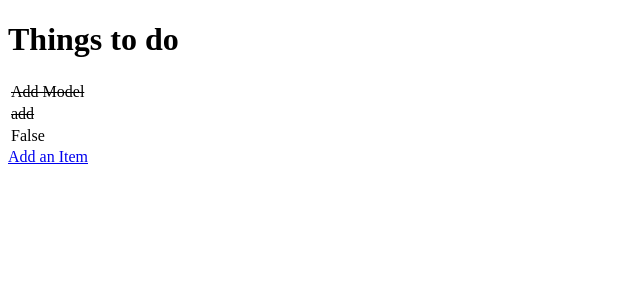
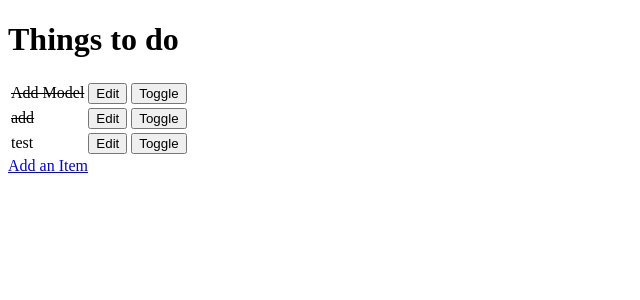
Before and after one commit to Natalitta/hello-django, a Django app: page / in a window 1280 px wide. Shown: the top 300 px of the page, without its empty margins (0-640 px from the left). Run offline with Django 3.2, Linux system fonts and the light colour scheme; data comes from the database, SQL or seed files in the repository; both versions use the stored data as it was after the commit.

Commit message:
Add edit and toggle functionality to items

```diff
--- a/django_todo/urls.py
+++ b/django_todo/urls.py
@@ -15,10 +15,12 @@ Including another URLconf
 """
 from django.contrib import admin
 from django.urls import path
-from todo.views import get_todo_list, add_item
+from todo import views
 
 urlpatterns = [
     path('admin/', admin.site.urls),
-    path('', get_todo_list, name='get_todo_list'),
-    path('add', add_item, name='add'),
+    path('', views.get_todo_list, name='get_todo_list'),
+    path('add', views.add_item, name='add'),
+    path('edit/<item_id>', views.edit_item, name='edit'),
+    path('toggle/<item_id>', views.toggle_item, name='toggle'),
 ]
--- a/todo/templates/todo/todo_list.html
+++ b/todo/templates/todo/todo_list.html
@@ -16,8 +16,18 @@
                 {% if item.done %}
                     <td><strike>{{ item.name }}</strike></td>
                 {% else %}
-                    <td>{{ item.done }}</td>
+                    <td>{{ item.name }}</td>
                 {% endif %}
+                    <td>
+                        <a href="/edit/{{ item.id }}">
+                            <button>Edit</button>
+                        </a>
+                    </td>
+                    <td>
+                        <a href="/toggle/{{ item.id }}">
+                            <button>Toggle</button>
+                        </a>
+                    </td>
             </tr>
             {% empty %}
             <tr>
--- a/todo/views.py
+++ b/todo/views.py
@@ -1,4 +1,4 @@
-from django.shortcuts import render, redirect
+from django.shortcuts import render, redirect, get_object_or_404
 from .models import Item
 from .forms import ItemForm
 
@@ -23,3 +23,24 @@ def add_item(request):
         'form': form
     }
     return render(request, 'todo/add_item.html', context)
+
+
+def edit_item(request, item_id):
+    item = get_object_or_404(Item, id=item_id)
+    if request.method == 'POST':
+        form = ItemForm(request.POST, instance=item)
+        if form.is_valid():
+            form.save()
+            return redirect('get_todo_list')
+    form = ItemForm(instance=item)
+    context = {
+        'form': form
+    }
+    return render(request, 'todo/edit_item.html', context)
+
+
+def toggle_item(request, item_id):
+    item = get_object_or_404(Item, id=item_id)
+    item.done = not item.done
+    item.save()
+    return redirect('get_todo_list')
```
Also changed, not shown: todo/templates/todo/edit_item.html (added, +24 -0 lines), db.sqlite3.
